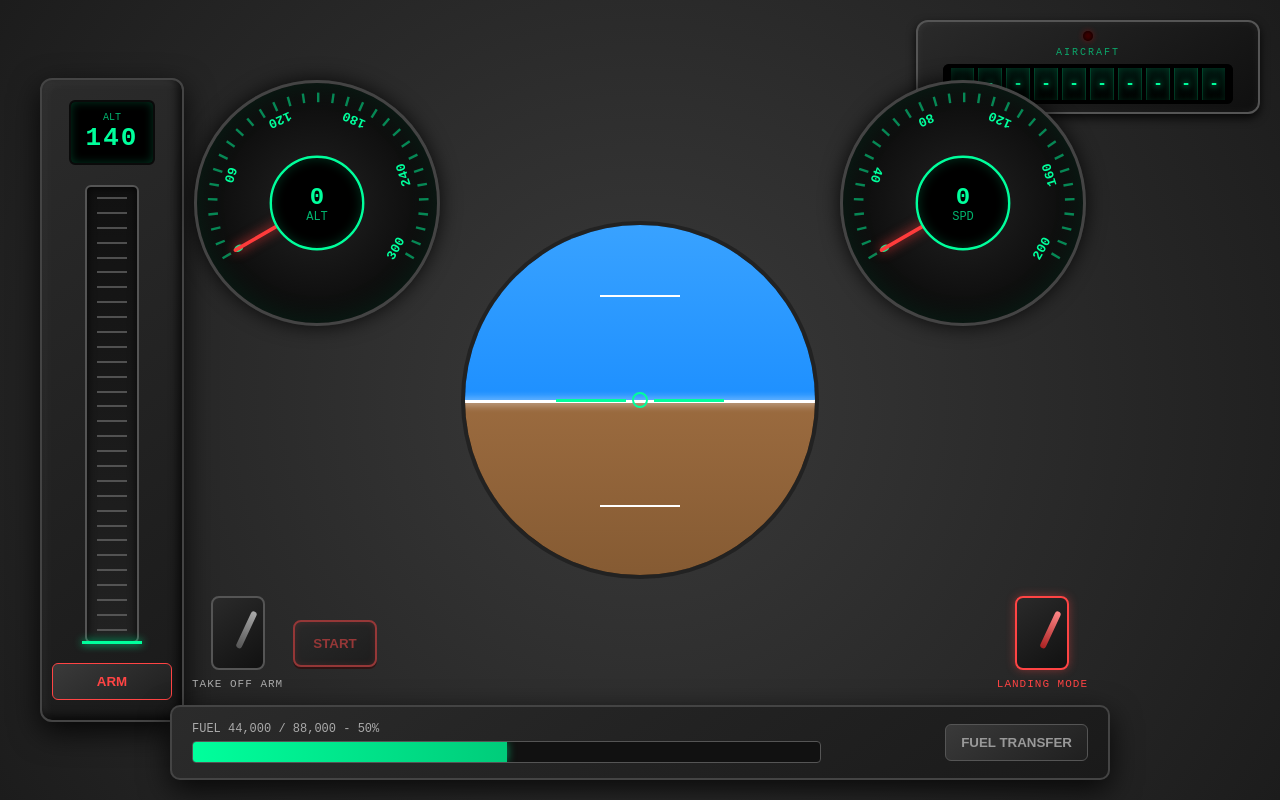
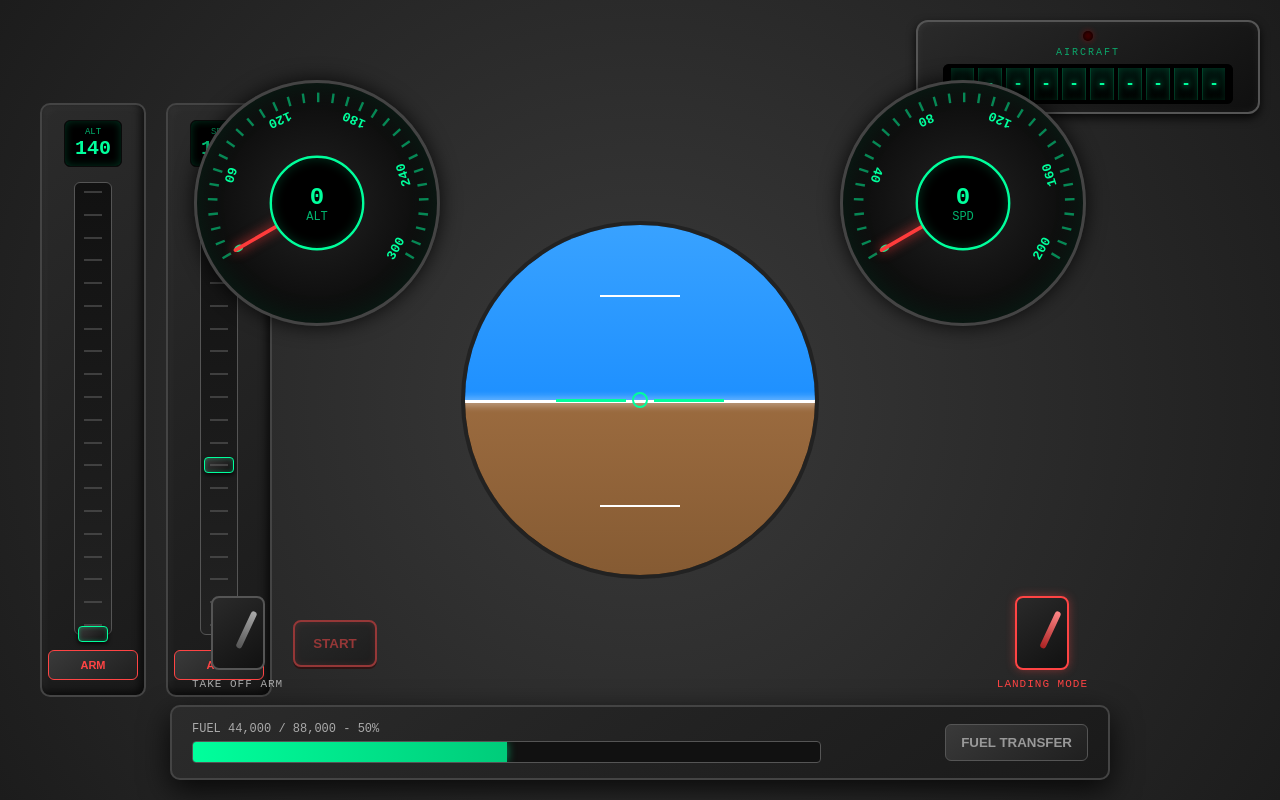
Before and after one commit to fanecovsf/external-cockpit, a Vue app in the folder frontend/cockpit/: page / in a window 1280 px wide. Built offline with nearby package versions, Linux system fonts and the light colour scheme; no server answers.

Commit message:
feat: added autothrottle selector

```diff
--- a/frontend/cockpit/src/App.vue
+++ b/frontend/cockpit/src/App.vue
@@ -137,6 +137,13 @@ const toggle = () => {
   isActive.value = !isActive.value;
 };
 
+const speed = ref(100);
+const autoThrottleActive = ref(false);
+
+const toggleSpeed = () => {
+  autoThrottleActive.value = !autoThrottleActive.value;
+};
+
 // ================= MODES =================
 
 // TAKE OFF
@@ -196,12 +203,22 @@ watch(altitude, (newVal, oldVal) => {
     <!--<button class="zero-btn" @click="zeroTelemetry">ZERO TELEMETRY</button>-->
     <div class="left-panel">
       <AltitudeSelector
-        v-model:altitude="altitude"
+        v-model="altitude"
         :min="min"
         :max="max"
         :isActive="isActive"
         :locked="autoPilotLocked"
         @toggle="toggle"
+      />
+
+      <AltitudeSelector
+        v-model="speed"
+        :min="40"
+        :max="200"
+        label="SPD"
+        :isActive="autoThrottleActive"
+        :locked="autoPilotLocked"
+        @toggle="toggleSpeed"
       />
     </div>
     <!-- CENTER INSTRUMENTS (NÃO INTERFERE NO RESTO) -->
@@ -279,6 +296,7 @@ watch(altitude, (newVal, oldVal) => {
   margin-left: 40px;
   display: flex;
   align-items: center;
+  gap: 20px;
 }
 
 /* ===== INSTRUMENTS WRAPPER ===== */
--- a/frontend/cockpit/src/components/AltitudeSelector.vue
+++ b/frontend/cockpit/src/components/AltitudeSelector.vue
@@ -2,26 +2,42 @@
 import { computed } from "vue";
 
 const props = defineProps({
-  altitude: Number,
-  min: Number,
-  max: Number,
+  modelValue: Number, // <- mais padrão pra reutilização
+  min: {
+    type: Number,
+    default: 0,
+  },
+  max: {
+    type: Number,
+    default: 300,
+  },
+  label: {
+    type: String,
+    default: "ALT",
+  },
   isActive: Boolean,
   locked: Boolean,
 });
 
-const emit = defineEmits(["update:altitude", "toggle"]);
+const emit = defineEmits(["update:modelValue", "toggle"]);
 
+// SCROLL
 const onScroll = (e) => {
-  if (e.deltaY < 0 && props.altitude < props.max) {
-    emit("update:altitude", Math.min(props.max, props.altitude + 10));
-  } else if (e.deltaY > 0 && props.altitude > props.min) {
-    emit("update:altitude", Math.max(props.min, props.altitude - 10));
+  e.preventDefault();
+
+  const step = 10;
+
+  if (e.deltaY < 0) {
+    emit("update:modelValue", Math.min(props.max, props.modelValue + step));
+  } else {
+    emit("update:modelValue", Math.max(props.min, props.modelValue - step));
   }
 };
 
+// POSIÇÃO DO INDICADOR
 const indicatorPosition = computed(() => {
   const range = props.max - props.min;
-  const value = props.altitude - props.min;
+  const value = props.modelValue - props.min;
   return 100 - (value / range) * 100;
 });
 
@@ -33,17 +49,29 @@ const handleClick = () => {
 
 <template>
   <div class="panel">
+    <!-- DISPLAY -->
     <div class="display">
-      <span class="label">ALT</span>
-      <span class="value">{{ altitude }}</span>
+      <span class="label">{{ label }}</span>
+      <span class="value">{{ modelValue }}</span>
     </div>
 
-    <div class="scroll" @wheel.prevent="onScroll">
-      <div class="indicator" :style="{ top: indicatorPosition + '%' }"></div>
+    <!-- SCROLL -->
+    <div
+      class="scroll"
+      @wheel="onScroll"
+      @mouseenter="(e) => e.currentTarget.focus()"
+      tabindex="0"
+    >
+      <!-- INDICADOR (AGORA BOTÃO REAL) -->
+      <div class="indicator" :style="{ top: indicatorPosition + '%' }">
+        <div class="knob"></div>
+      </div>
 
-      <div class="tick" v-for="n in 30" :key="n"></div>
+      <!-- TICKS -->
+      <div class="tick" v-for="n in 20" :key="n"></div>
     </div>
 
+    <!-- BOTÃO -->
     <button
       class="toggle mode-btn"
       :class="{ locked, active: isActive }"
@@ -57,82 +85,93 @@ const handleClick = () => {
 
 <style scoped>
 .panel {
-  height: 75vh;
-  width: 120px;
+  height: 70vh;
+  width: 90px; /* 👈 mais fino */
   background: linear-gradient(145deg, #2b2b2b, #1a1a1a);
   border: 2px solid #444;
-  border-radius: 12px;
-  padding: 20px 10px;
-  box-shadow:
-    inset -4px -4px 10px rgba(0, 0, 0, 0.7),
-    inset 4px 4px 10px rgba(255, 255, 255, 0.05),
-    0 10px 30px rgba(0, 0, 0, 0.8);
+  border-radius: 10px;
+  padding: 15px 6px;
   display: flex;
   flex-direction: column;
   align-items: center;
   justify-content: space-between;
+  box-shadow:
+    inset -3px -3px 8px rgba(0, 0, 0, 0.7),
+    inset 3px 3px 8px rgba(255, 255, 255, 0.05);
 }
 
+/* DISPLAY */
 .display {
   background: black;
   color: #00ff9c;
-  padding: 10px 15px;
+  padding: 6px 10px;
   border-radius: 6px;
-  border: 2px solid #0a0a0a;
-  box-shadow: inset 0 0 10px #00ff9c33;
+  border: 1px solid #0a0a0a;
+  box-shadow: inset 0 0 8px #00ff9c33;
   display: flex;
   flex-direction: column;
   align-items: center;
 }
 
 .label {
-  font-size: 10px;
+  font-size: 9px;
   opacity: 0.7;
 }
 
 .value {
-  font-size: 26px;
+  font-size: 20px;
   font-weight: bold;
-  letter-spacing: 2px;
 }
 
+/* SCROLL */
 .scroll {
   position: relative;
   flex: 1;
-  width: 50px;
-  margin: 20px 0;
+  width: 36px; /* 👈 mais fino */
+  margin: 15px 0;
   background: linear-gradient(180deg, #111, #222);
-  border: 2px solid #555;
+  border: 1px solid #555;
   border-radius: 6px;
   display: flex;
   flex-direction: column;
   justify-content: space-between;
-  padding: 10px 0;
+  padding: 8px 0;
   cursor: ns-resize;
-  box-shadow: inset 0 0 10px rgba(0, 0, 0, 0.8);
 }
 
+/* TICKS */
 .tick {
-  width: 60%;
+  width: 50%;
   height: 2px;
-  background: #777;
+  background: #666;
   margin: 0 auto;
-  opacity: 0.6;
+  opacity: 0.5;
 }
 
+/* INDICADOR */
 .indicator {
   position: absolute;
-  left: -5px;
-  width: calc(100% + 10px);
-  height: 3px;
-  background: #00ff9c;
-  box-shadow: 0 0 8px #00ff9c;
-  transition: top 0.1s linear;
+  left: 50%;
+  transform: translate(-50%, -50%);
 }
 
+/* KNOB REAL 🔥 */
+.knob {
+  width: 28px;
+  height: 14px;
+  background: linear-gradient(145deg, #3a3a3a, #111);
+  border: 1px solid #00ff9c;
+  border-radius: 4px;
+  box-shadow:
+    0 2px 4px rgba(0, 0, 0, 0.8),
+    inset 0 0 4px #00ff9c55;
+}
+
+/* BOTÃO */
 .toggle {
   width: 100%;
-  padding: 10px;
+  padding: 8px;
+  font-size: 11px;
   background: linear-gradient(145deg, #3a3a3a, #1f1f1f);
   border: 1px solid #555;
   color: #999;
@@ -149,6 +188,6 @@ const handleClick = () => {
 .toggle.active {
   color: #00ff9c;
   border-color: #00ff9c;
-  box-shadow: 0 0 10px #00ff9c55;
+  box-shadow: 0 0 8px #00ff9c55;
 }
 </style>
```
